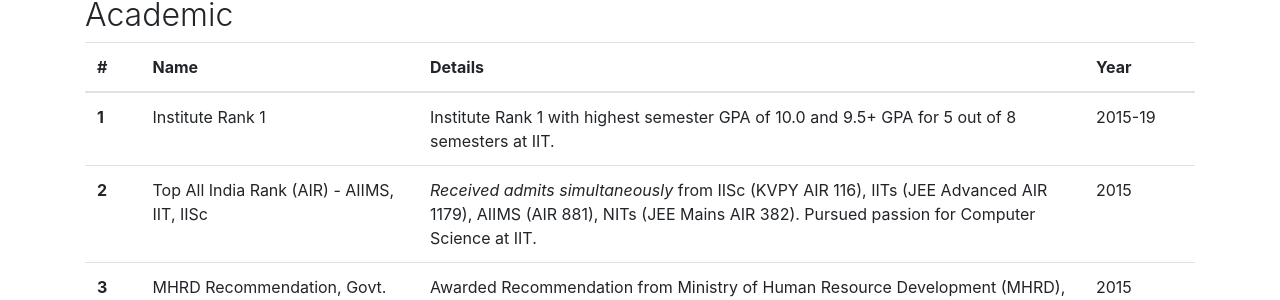
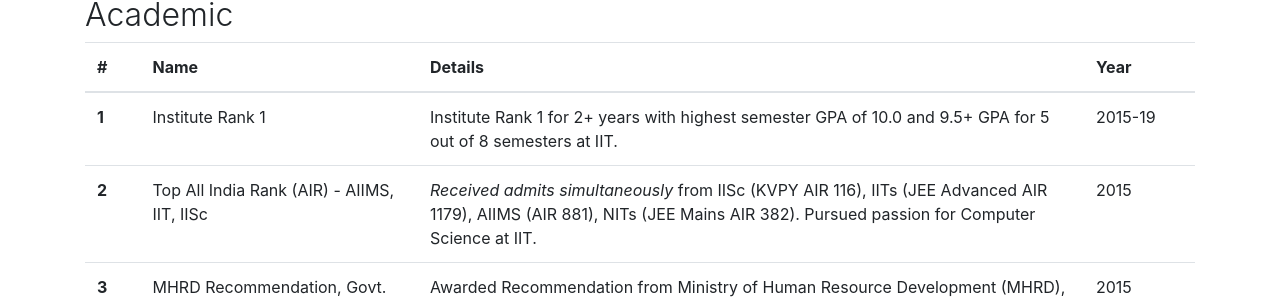
Before and after one commit to thenamangoyal/thenamangoyal.github.io, a Jekyll site: the page built from achievements.html, in a window 1280 px wide and 1198 px high. Shown: the part 172-472 px from the top of the window. Built offline with Jekyll 4.4.1, drawn with Linux system fonts in a browser that asks for light colours; nearby versions of some CDN libraries.

Commit message:
update achievements

```diff
--- a/achievements.html
+++ b/achievements.html
@@ -25,7 +25,7 @@ permalink: "/achievements"
             <tr>
                 <th scope="row">1</th>
                 <td>Institute Rank 1</td>
-                <td>Institute Rank 1 with highest semester GPA of 10.0 and 9.5+ GPA for 5 out of 8 semesters at IIT.
+                <td>Institute Rank 1 for 2+ years with highest semester GPA of 10.0 and 9.5+ GPA for 5 out of 8 semesters at IIT.
                 </td>
                 <td>2015-19</td>
             </tr>
```
